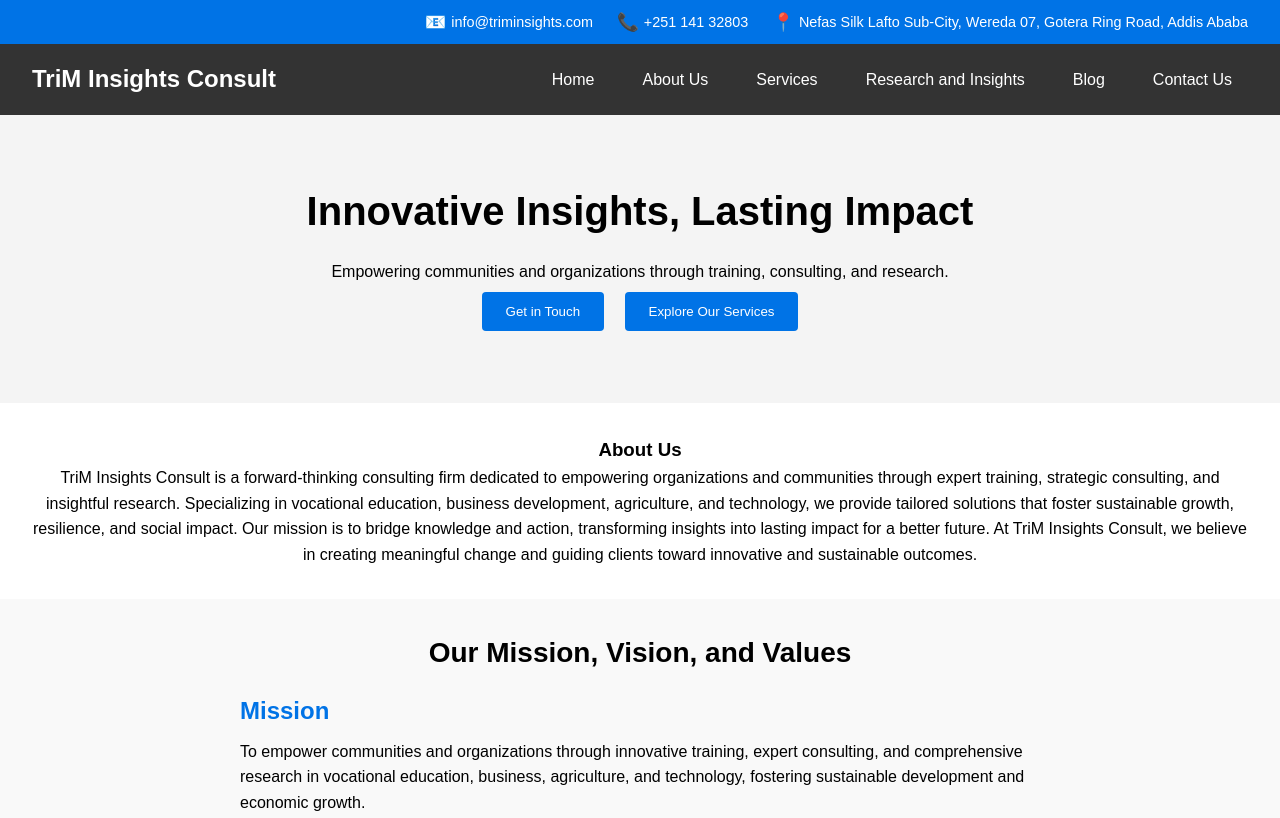
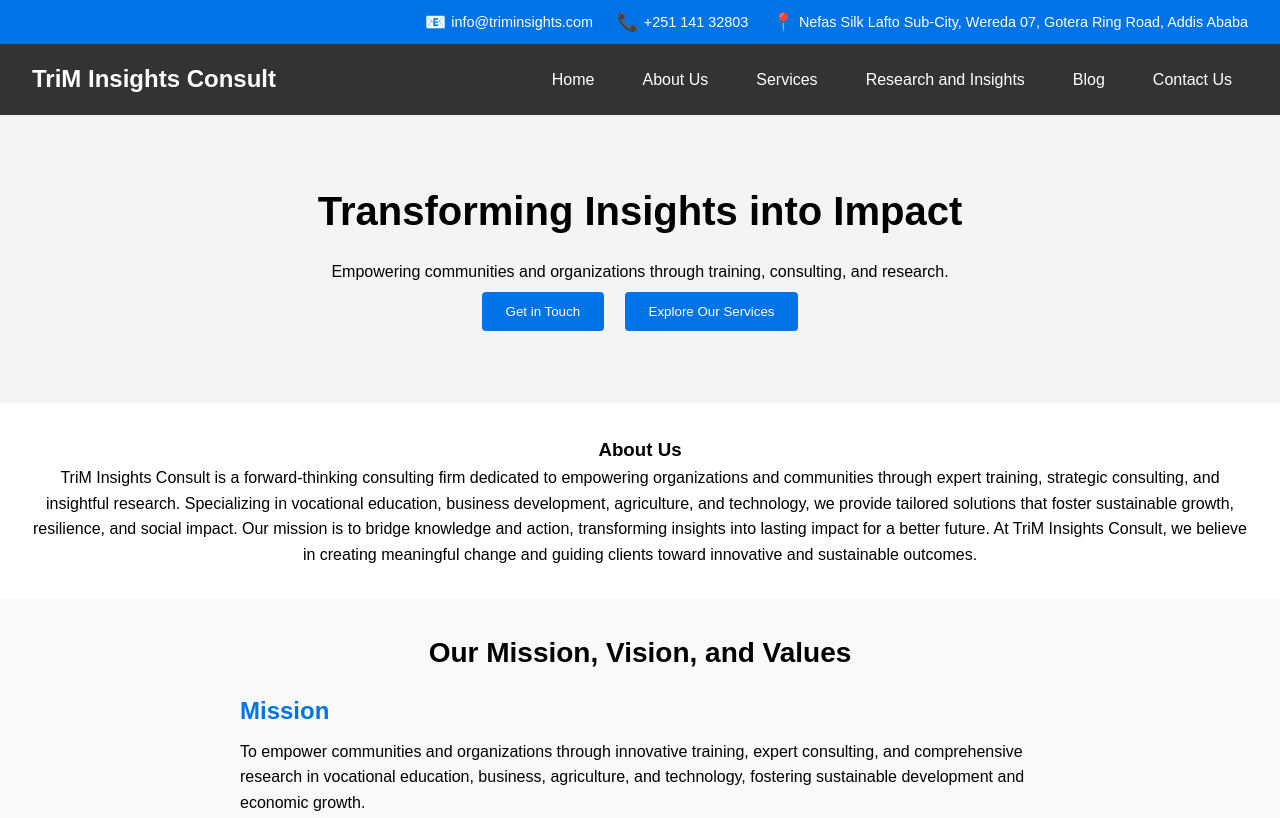
Before and after one commit to TriMInsights/TriMInsightsConsult, a plain HTML site: page index.html in a window 1280 px wide. Shown: the top 818 px of the page. Drawn offline with Linux system fonts and the light colour scheme.

Commit message:
Update index.html

```diff
--- a/index.html
+++ b/index.html
@@ -45,7 +45,7 @@
 
     <!-- Hero Section -->
     <section id="hero">
-        <h2>Innovative Insights, Lasting Impact</h2>
+        <h2>Transforming Insights into Impact</h2>
         <p>Empowering communities and organizations through training, consulting, and research.</p>
         <button onclick="window.location.href='#contact'">Get in Touch</button>
         <button onclick="window.location.href='#services'">Explore Our Services</button>
```
